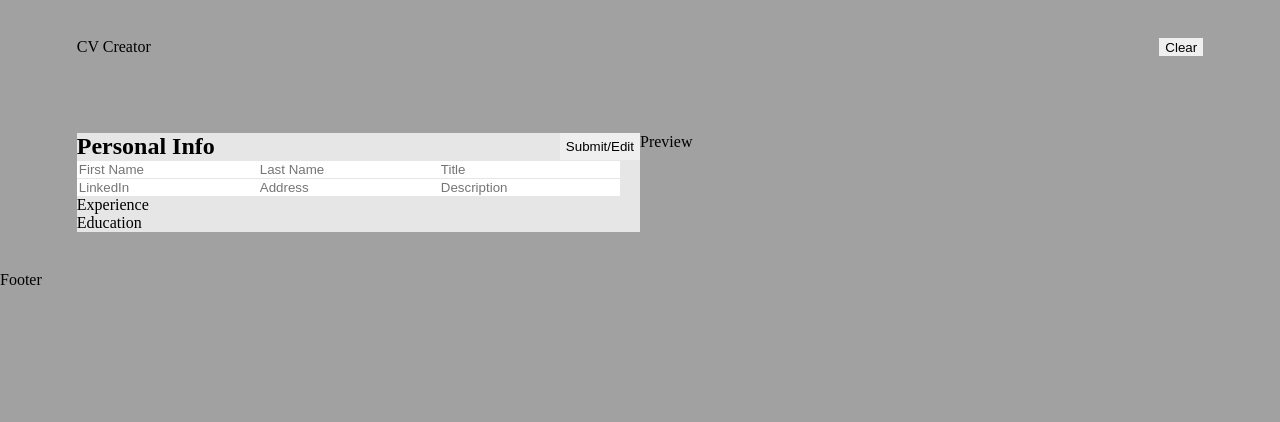
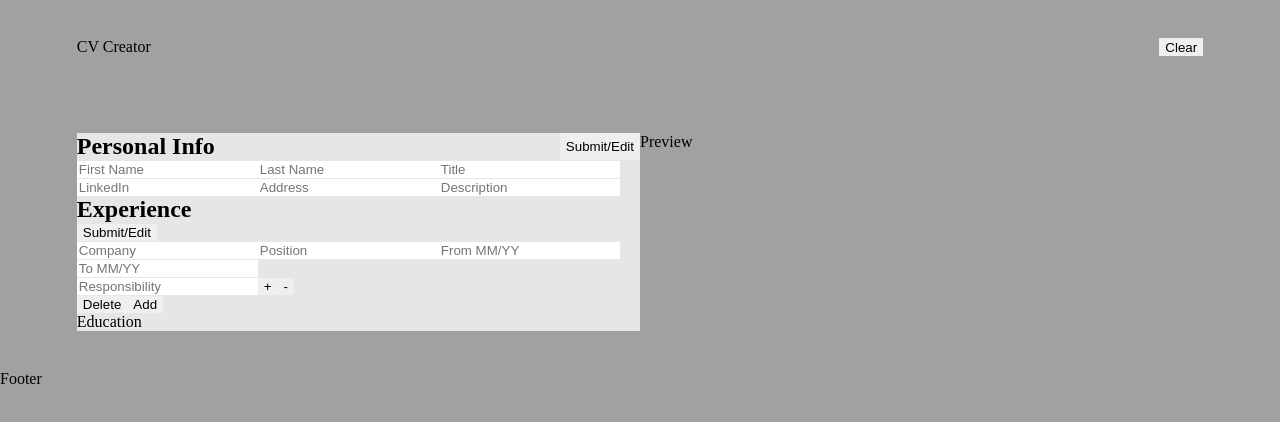
Before and after one commit to samsonc89/cv-project, a React (Create React App) app: page / in a window 1280 px wide. Shown: the top 422 px of the page. Built offline with nearby package versions, Linux system fonts and the light colour scheme.

Commit message:
Create base elements for experience component

```diff
--- a/src/components/experience/Experience.jsx
+++ b/src/components/experience/Experience.jsx
@@ -7,7 +7,27 @@ class Experience extends Component {
   }
 
   render() {
-    return <div>Experience</div>;
+    return (
+      <div className="experience__container">
+        <div className="experience__heading component__input__heading">
+          <h2>Experience</h2>
+          <button>Submit/Edit</button>
+        </div>
+        <div className="experience__input__container">
+          <input type="text" placeholder="Company"></input>
+          <input type="text" placeholder="Position"></input>
+          <input type="text" placeholder="From MM/YY"></input>
+          <input type="text" placeholder="To MM/YY"></input>
+          <div className="experience__input--responsbility__wrapper">
+            <input type="text" placeholder="Responsibility"></input>
+            <button>+</button>
+            <button>-</button>
+          </div>
+        </div>
+        <button>Delete</button>
+        <button>Add</button>
+      </div>
+    );
   }
 }
 
```
